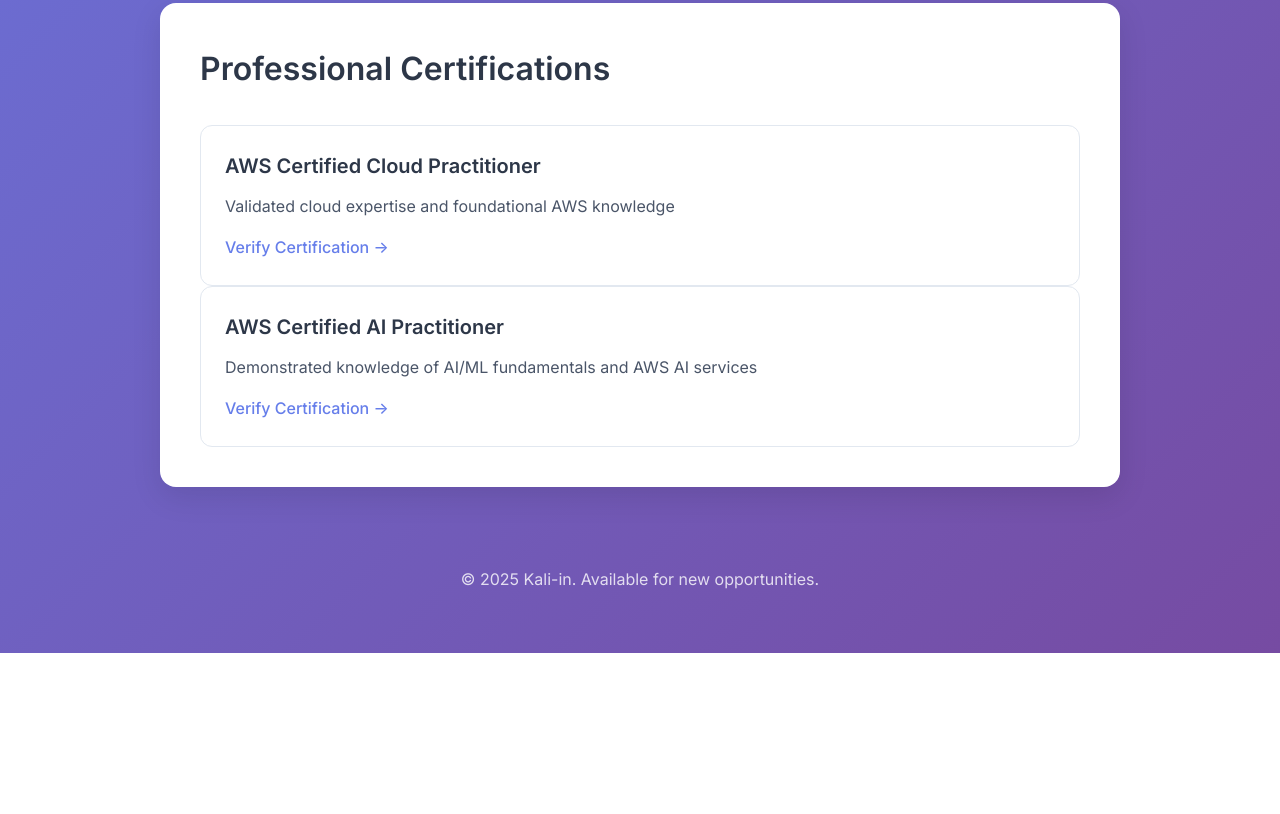
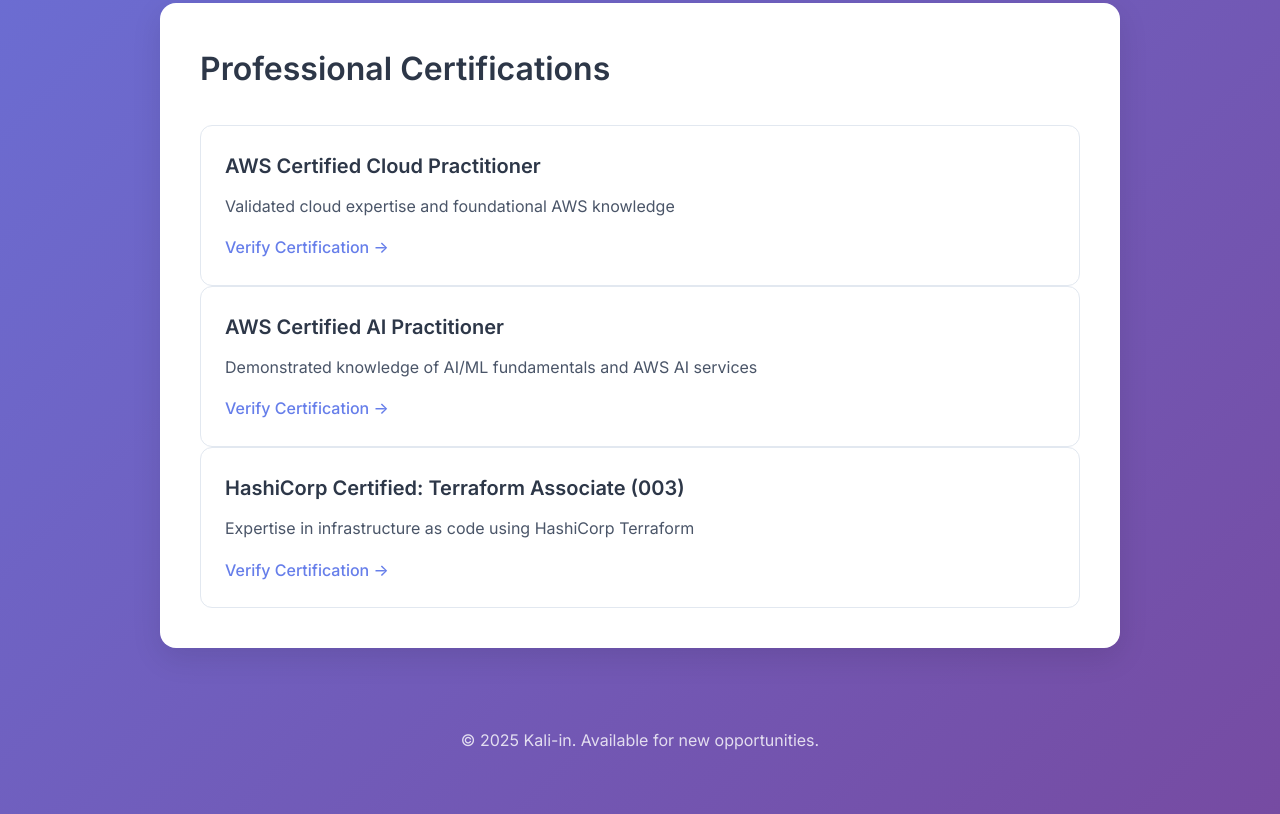
Before and after one commit to kali-in/kali-in.github.io, a plain HTML site: page index.html in a window 1280 px wide. Shown: the part 1087-1901 px from the top of the page. Before the commit the page ends 1740 px from the top, so only its background shows below. Drawn offline with Linux system fonts and the light colour scheme.

Commit message:
Added Terraform Associate (003) certificate credly link

```diff
--- a/index.html
+++ b/index.html
@@ -60,6 +60,11 @@
                 <p>Demonstrated knowledge of AI/ML fundamentals and AWS AI services</p>
                 <a href="https://www.credly.com/badges/8b408898-8e3a-46b4-8b18-1dade649326b/public_url" target="_blank" rel="noopener">Verify Certification →</a>
             </div>
+            <div class="cert-card">
+                <h3>HashiCorp Certified: Terraform Associate (003)</h3>
+                <p>Expertise in infrastructure as code using HashiCorp Terraform</p>
+                <a href="https://www.credly.com/badges/13a724cc-af4c-4630-b385-87f7184580f4/public_url" target="_blank" rel="noopener">Verify Certification →</a>
+            </div>
         </section>
 
         <footer>
```
